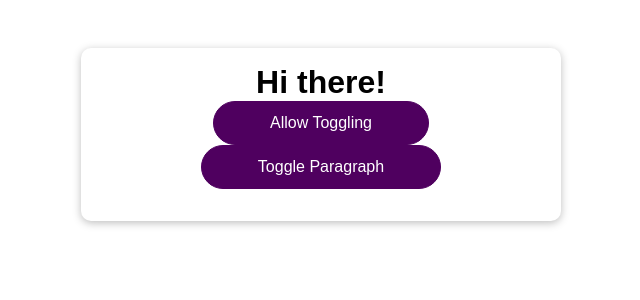
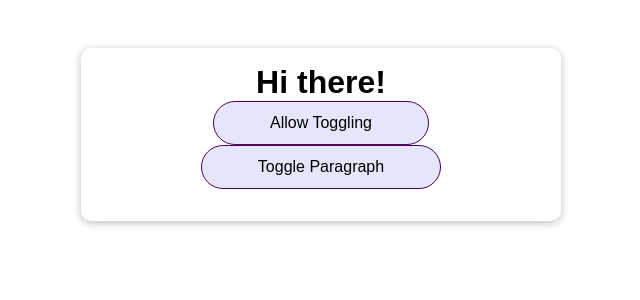
Before and after one commit to jenlee-tech/practicemoreapp, a React (Create React App) app: page / in a window 1280 px wide. Shown: the top 300 px of the page, without its empty margins (319-959 px from the left). Built offline with nearby package versions, Linux system fonts and the light colour scheme.

Commit message:
changed styling for button

```diff
--- a/src/components/UI/Button/Button.module.css
+++ b/src/components/UI/Button/Button.module.css
@@ -1,8 +1,8 @@
 .button {
     font: inherit;
     border: 1px solid #4f005f;
-    background: #4f005f;
-    color: white;
+    background: lavender;
+    color: black;
     padding: 0.75rem 3.5rem;
     cursor: pointer;
     font-size: 1rem;
```
